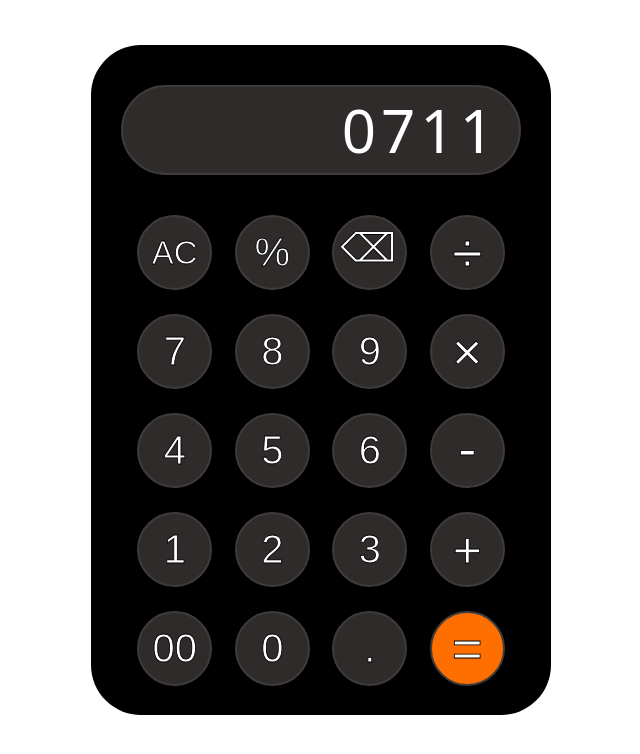
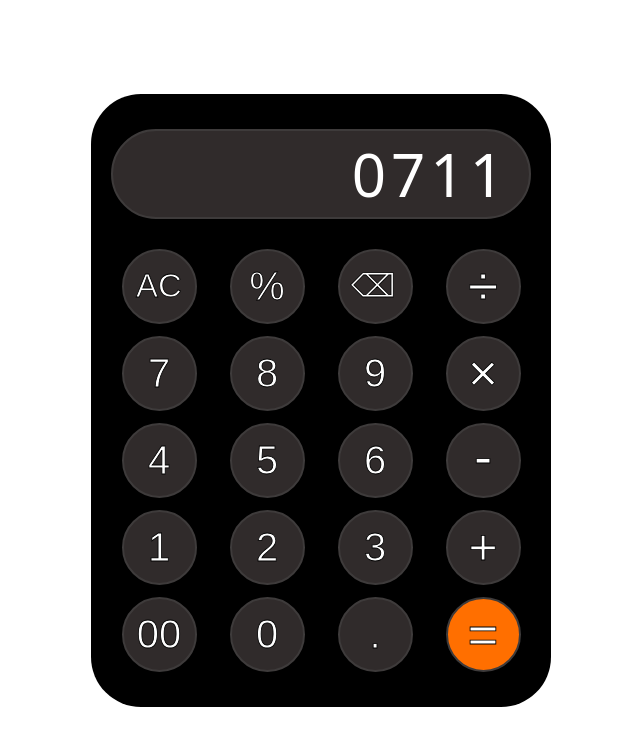
Before and after one commit to vraj07-11/CALCULATOR, a plain HTML site: page index.html in a window 1280 px wide. Shown: the whole page, without its empty margins (319-959 px from the left). Drawn offline with Linux system fonts and the light colour scheme.

Commit message:
Update style.css

```diff
--- a/style.css
+++ b/style.css
@@ -2,60 +2,67 @@ body {
     display: flex;
     justify-content: center;
     align-items: center;
-    margin-top: 45px;
+    min-height: 100vh;
+    margin: 0;
 }
 
-
 .outerbody {
-    height: 670px;
     width: 90vw;
     max-width: 460px;
     background-color: rgb(0, 0, 0);
     border-radius: 50px;
     display: flex;
+    flex-direction: column;
+    align-items: center;
+    padding: 35px 20px;
+    box-sizing: border-box;
+}
+
+.screen {
+    width: 100%;
+    display: flex;
     justify-content: center;
 }
 
 .input {
-   margin-top: 160px;
-    width: 380px;
+    width: 100%;
     display: grid;
     grid-template-columns: repeat(4, 1fr);              /* gemini */
-    gap: 10px;                                          /* gemini */
+    gap: 12px;                                          /* gemini */
     justify-items: center;
-    margin-bottom: 15px;
-    margin-top: 170px;
-    padding: 0px 20px;
+    margin-top: 30px;
+    padding: 0;
 }
 
 .buttons {
-    height: 75px;
-    width: 75px;
+    width: 100%;
+    max-width: 75px;
+    aspect-ratio: 1 / 1;
+    height: auto;
     background-color: rgb(48, 43, 43);
     /* display: inline-block; */
     border-radius: 50%;
-    font-size: 40px;
+    font-size: clamp(22px, 6vw, 40px);
     color: white;
     border: 2px rgb(62, 59, 59) solid;
     -webkit-text-stroke-color: rgb(0, 0, 0);                /* googled */
     -webkit-text-stroke-width: 0.8px;                         /* googled */
+    display: flex;
+    justify-content: center;
+    align-items: center;
+    cursor: pointer;
 }
 
-
 #output {
-    max-width: 400px;
-    width: 85%;
+    width: 100%;
     height: 90px;
     background-color: rgb(48, 43, 43);
     border: 2px rgb(62, 59, 59) solid;
-    position: absolute;
-    margin-top: 40px;
     border-radius: 100px;
     display: flex;
     justify-content: end;
     align-items: center;
-    font-size: 60px;
-    margin-left: 10px;
+    font-size: clamp(35px, 8vw, 60px);
     color: white;
     letter-spacing: 5px;
     padding-right: 20px;                /* gemini */
@@ -69,7 +76,7 @@ body {
     background-color: rgb(255, 111, 0);
     -webkit-text-stroke-width: 0.8px;
     -webkit-text-stroke-color: rgb(0, 0, 0);
-    font-size: 53px;
+    font-size: clamp(30px, 8vw, 53px);
 }
 
 #zerozero {
@@ -78,31 +85,33 @@ body {
 }
 
 #AC {
-    font-size: 33px;
+    font-size: clamp(18px, 5vw, 33px);
 }
 
 #devide {
     -webkit-text-stroke-color: rgb(0, 0, 0);
     -webkit-text-stroke-width: 0.8px;
-    font-size: 55px;
+    font-size: clamp(30px, 8vw, 55px);
 }
 
 #minus {
-    font-size: 56px;
-    padding-bottom: 70px;
+    font-size: clamp(30px, 8vw, 56px);
+    line-height: 0;
+    padding-bottom: 8px;
 }
 
 #multiply {
-    font-size: 52px;
+    font-size: clamp(28px, 8vw, 52px);
 }
 
 #plus {
-    font-size: 50px
+    font-size: clamp(28px, 8vw, 50px);
 }
 
 #backspace {
-    padding-bottom: 10px;
-    padding-left: 3px;
+    font-size: clamp(20px, 5vw, 32px);
+    padding-bottom: 2px;
+    padding-left: 2px;
 }
 
 button, #output { user-select: none; }
```
